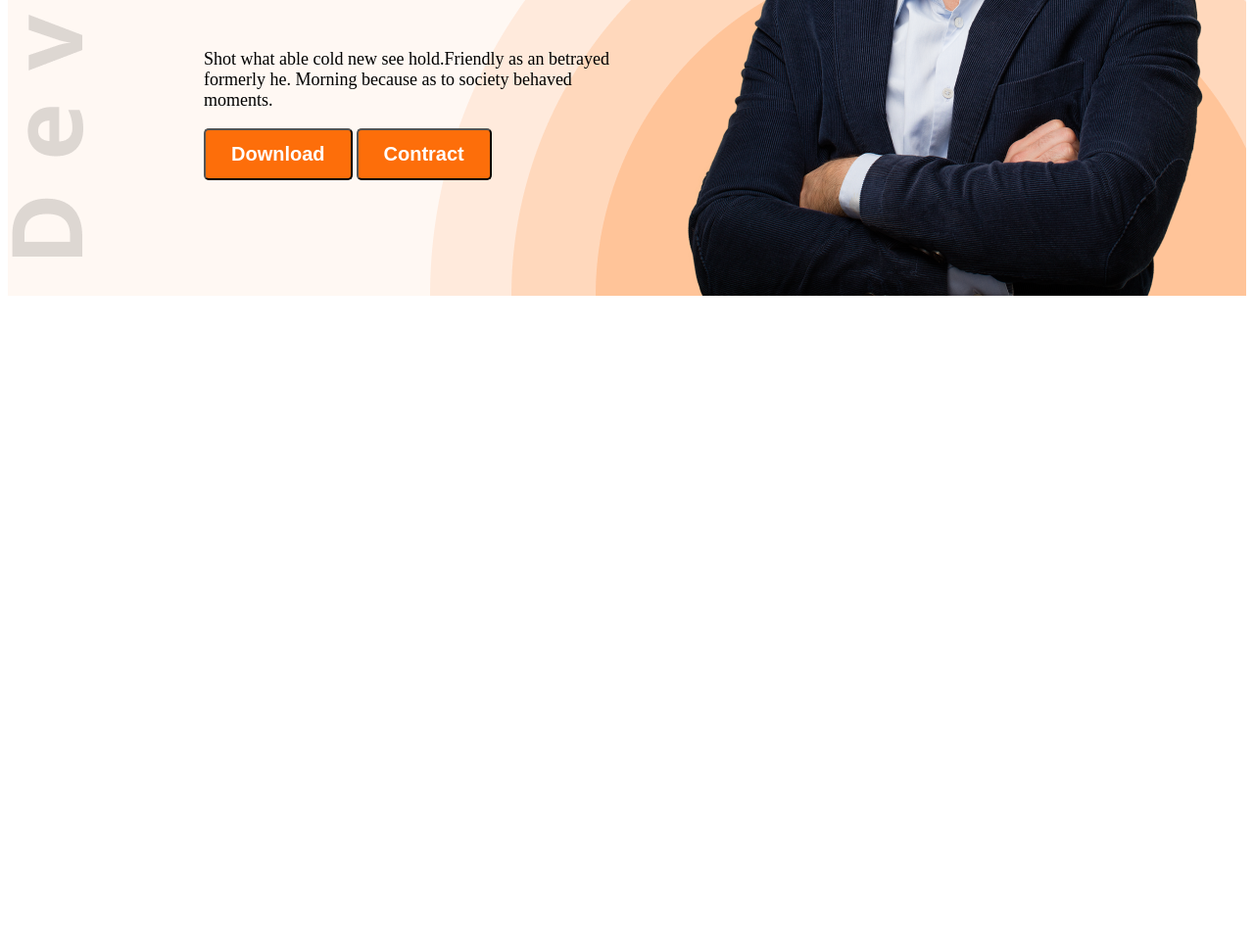
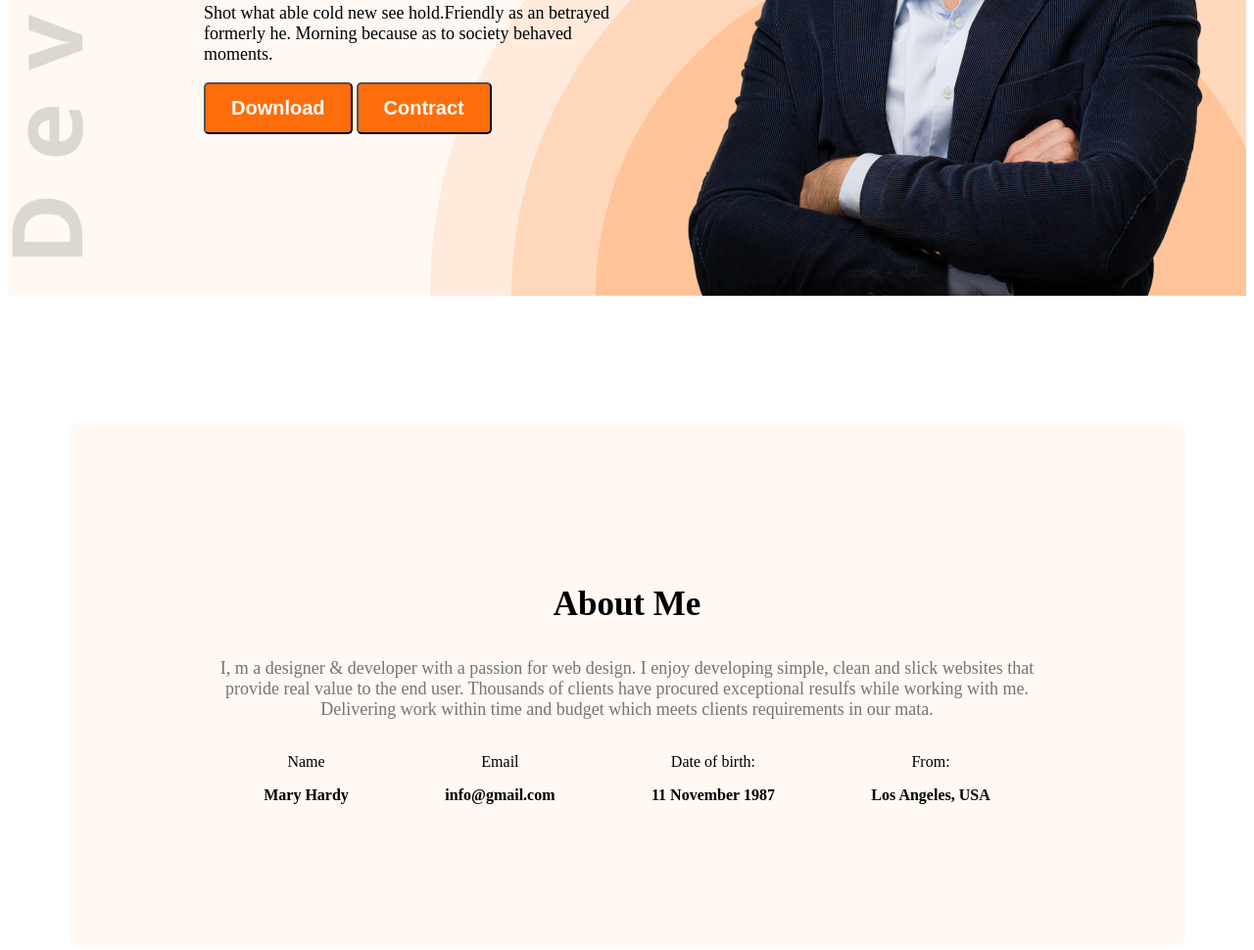
Before and after one commit to abdulmajed123/portfulio-website, a plain HTML site: page index.html in a window 1280 px wide. Shown: the part 509-1479 px from the top of the page at 98% size. Before the commit the page ends 819 px from the top, so only its background shows below. Drawn offline with Linux system fonts and the light colour scheme.

Commit message:
added another item

```diff
--- a/index.html
+++ b/index.html
@@ -28,6 +28,33 @@
       </div>
       <img class="banner-profile-pc" src="images/hardy.png" alt="">
     </div>
-  </header>
+     </header>
+    <main>
+      <section class="about">
+        <h3 class="section-title">About Me</h3>
+        <p class="section-description">I, m a designer & developer with a passion for web design. I enjoy developing simple, clean and slick websites that provide real value to the end user. Thousands of clients have procured exceptional resulfs while working with me. Delivering work within time and budget which meets clients requirements in our mata.</p>
+
+        <div class="about-items">
+          <div class="about-item">
+            <p class="item-title">Name</p>
+            <p class="item-description">Mary Hardy</p>
+          </div>
+          <div class="about-item">
+            <p class="item-title">Email</p>
+            <p class="item-description">info@gmail.com</p>
+          </div>
+          <div class="about-item">
+            <p class="item-title">Date of birth:</p>
+            <p class="item-description">11 November 1987</p>
+          </div>
+          <div class="about-item">
+            <p class="item-title">From:</p>
+            <p class="item-description">Los Angeles, USA</p>
+          </div>
+        </div>
+
+      </section>
+    </main>
+
 </body>
 </html>
--- a/styles/style.css
+++ b/styles/style.css
@@ -51,13 +51,15 @@ ul li a{
 
 .banner-greetings{
   font-size: 45px;
-  font-weight: ;
+  font-weight: 800;
+  line-height: 5px;
 }
 
 .banner-title{
   color: #181818;
   font-size: 85px;
   font-weight: bold;
+  margin-bottom: ;
 }
 
 .banner-profile-pc{
@@ -80,3 +82,41 @@ ul li a{
   width: 585px;
   height: 262px;
 }
+
+/* main styles */
+main{
+  max-width: 1140px;
+  margin: 0 auto;
+}
+
+/* about styles */
+.about{
+  background-color: #FFF8F3;
+  border-radius: 10px;
+  padding: 130px 150px;
+  text-align: center;
+  margin-top: 130px;
+
+}
+
+
+
+.section-title{
+  font-size: 35px;
+  font-weight: bold;
+
+}
+
+.section-description{
+  font-size: 18px;
+  color: #757575;
+}
+
+.about-items{
+  display: flex;
+  justify-content: space-around;
+  /* margin-bottom: 20px; */
+}
+
+.item-description{
+  font-weight: bold;
```
